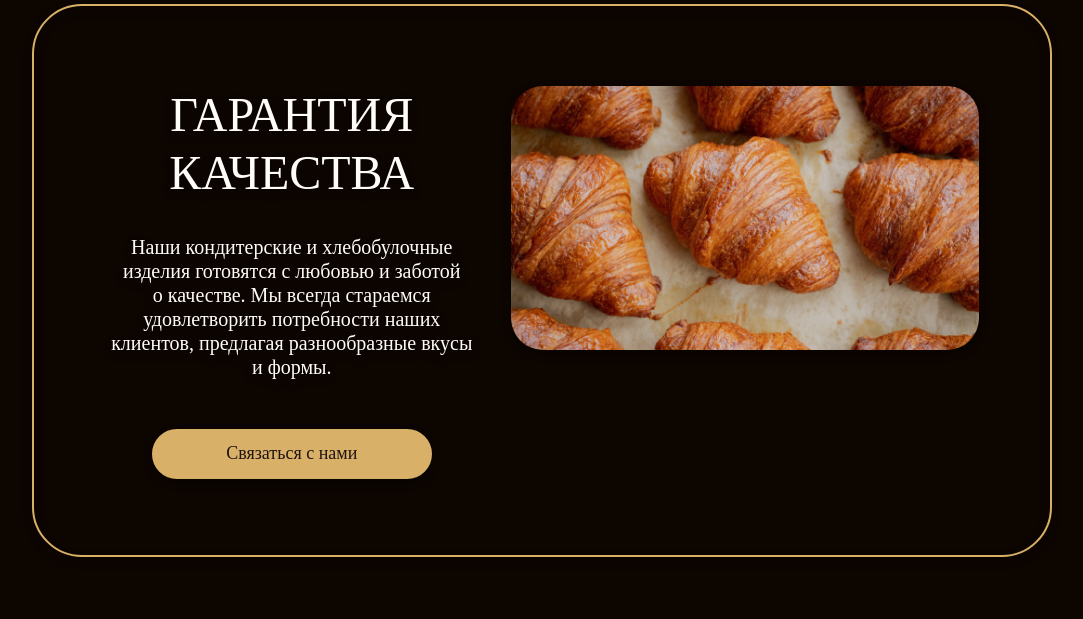
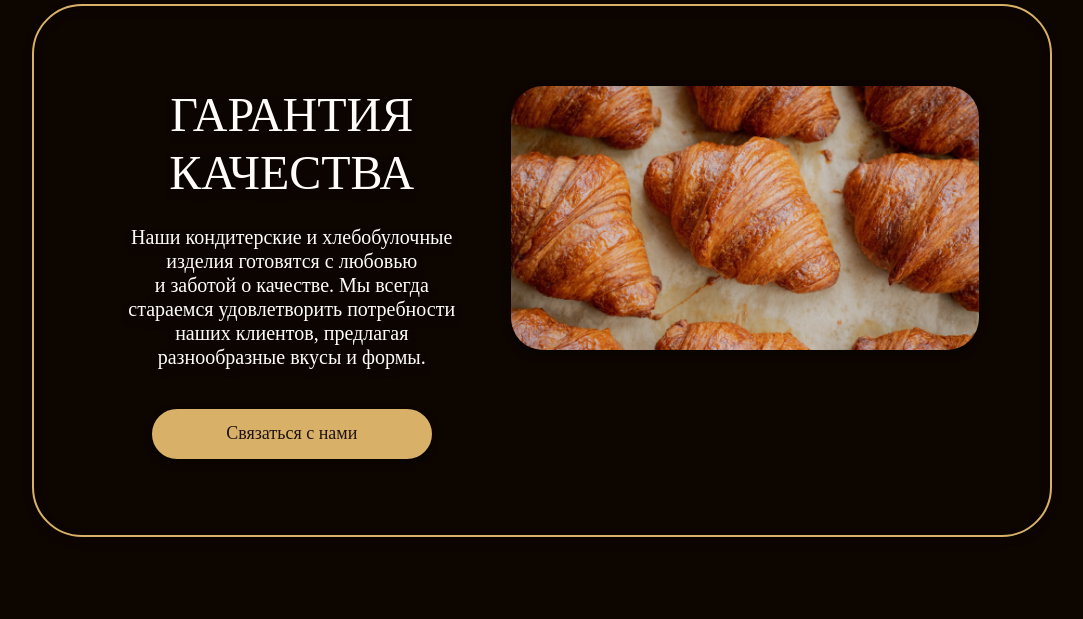
Before and after one commit to Vlaldis95/KubanBread, a Django app: page / in a window 1280 px wide. Shown: the part 3963-4582 px from the top of the page, without its empty margins (98-1181 px from the left). Run offline with Django 4.2, Linux system fonts and the light colour scheme; some web fonts are replaced.

Commit message:
fix: исправить форму

```diff
--- a/kubansite/static/blocks/text/text.css
+++ b/kubansite/static/blocks/text/text.css
@@ -1,5 +1,5 @@
 .text {
-  margin: 10px 0;
+  margin: 0 20px;
   padding: 0;
   font-style: normal;
   font-weight: 400;
```
